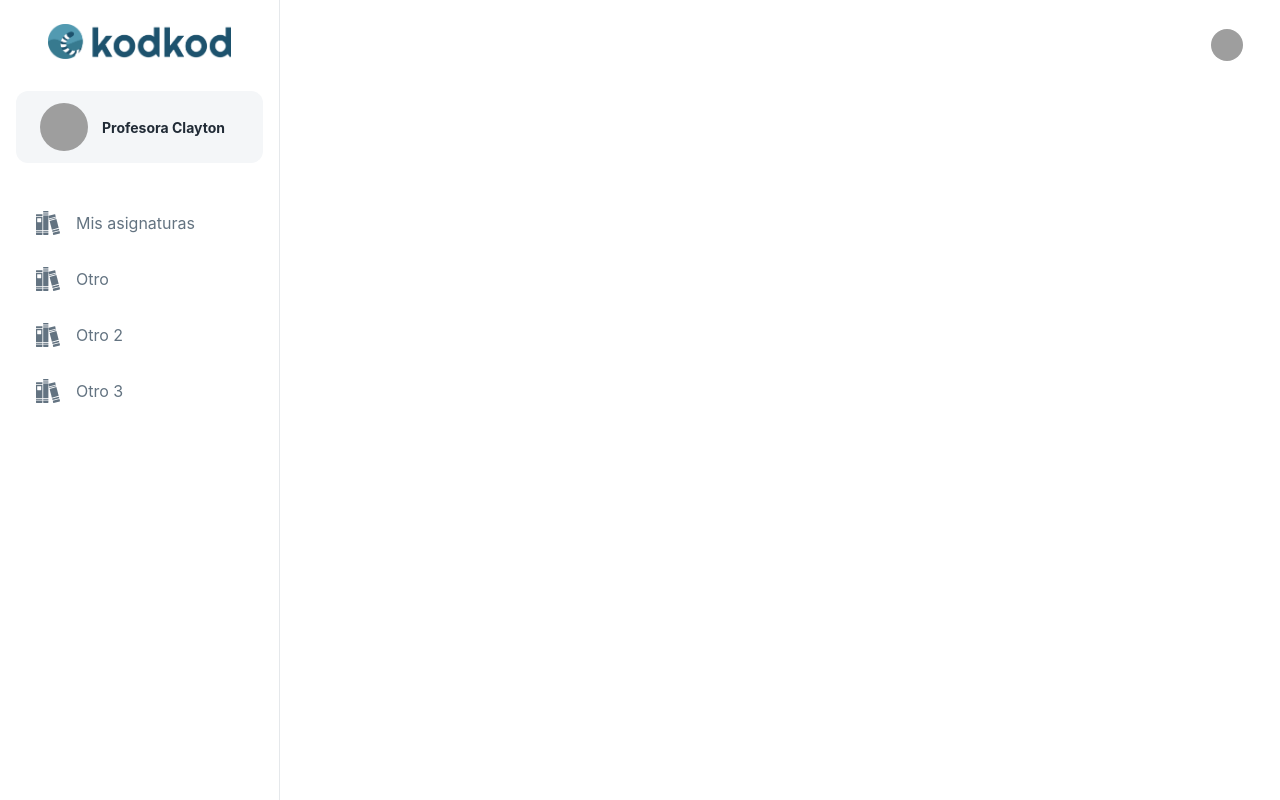
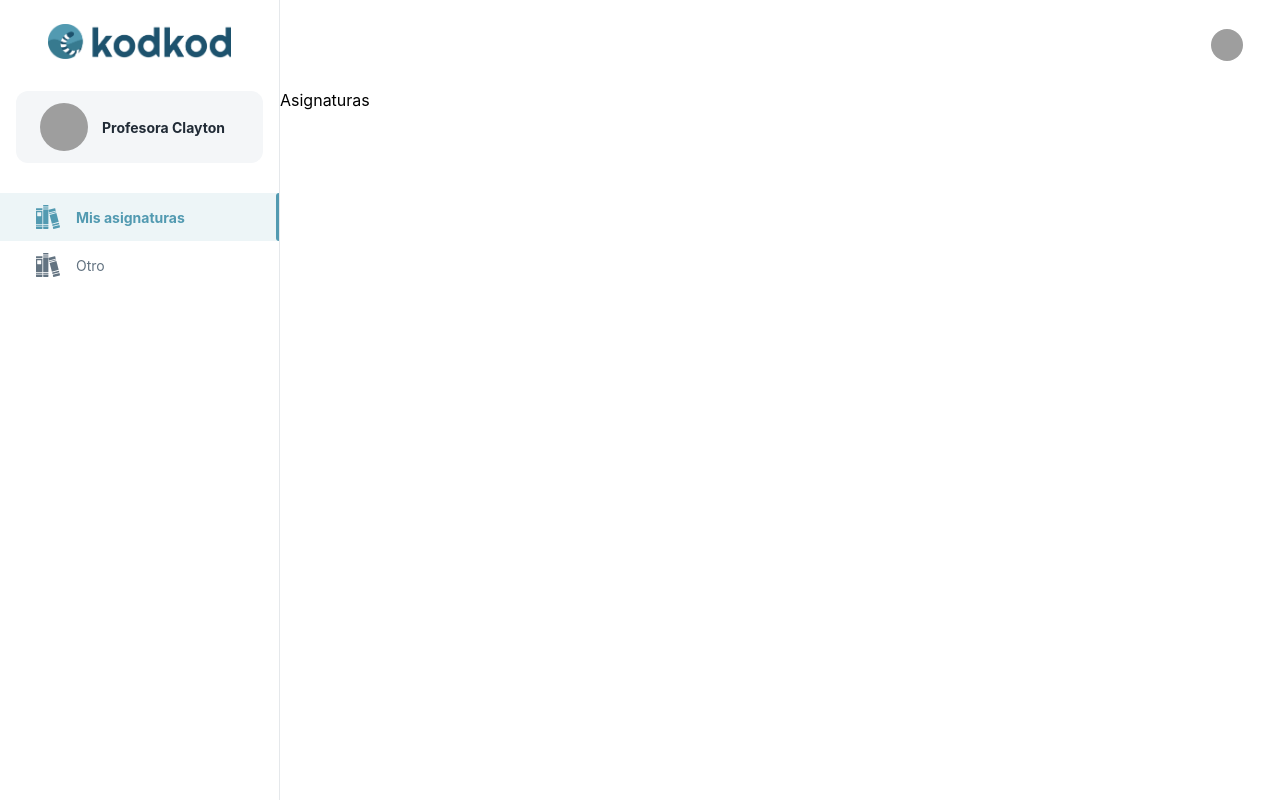
Before and after one commit to awla-team/kodkod-front, a React (Create React App) app: page /app/asignaturas in a window 1280 px wide. Built offline with nearby package versions, Linux system fonts and the light colour scheme; grey boxes are pictures that could not be loaded.

Commit message:
add react router

```diff
--- a/src/App.js
+++ b/src/App.js
@@ -1,3 +1,5 @@
+import { lazy } from 'react';
+import { Outlet } from "react-router-dom";
 import styled from 'styled-components';
 import SideNav from './components/SideNav';
 import Header from './components/Header';
@@ -13,9 +15,17 @@ const ContentContainer = styled.div`
   display: flex;
   min-height: 100%;
   flex: 1;
+  position: relative;
+`;
+
+const HeaderContainer = styled.div`
+  position: absolute;
+  width: 100%;
 `;
 
 const Content = styled.div`
+  width: 100%;
+  padding-top: 90px;
 `;
 
 const App = () => {
@@ -23,8 +33,11 @@ const App = () => {
     <MainContainer>
       <SideNav />
       <ContentContainer>
-        <Header />
+        <HeaderContainer>
+          <Header />
+        </HeaderContainer>
         <Content>
+          <Outlet />
         </Content>
       </ContentContainer>
     </MainContainer>
--- a/src/components/Header.js
+++ b/src/components/Header.js
@@ -45,7 +45,7 @@ const Header = ({}) => {
         </IconButton>
         <Menu
           anchorEl={anchorEl}
-          open={anchorEl}
+          open={!!anchorEl}
           onClose={handleClose}
           onClick={handleClose}
           transformOrigin={{ horizontal: 'right', vertical: 'top' }}
--- a/src/components/SideNav.js
+++ b/src/components/SideNav.js
@@ -1,5 +1,6 @@
-import React from 'react';
+import React, { useState, useEffect } from 'react';
 import styled from 'styled-components';
+import { useLocation, Link } from "react-router-dom";
 import logo from '../assets/images/logo-big.png';
 import { ReactComponent as BooksSVG} from '../assets/images/books.svg';
 import UserInfo from './UserInfo';
@@ -25,30 +26,36 @@ const Logo = styled.img`
   width: 100%;
 `;
 
-const PageElement = ({ icon, name }) => (
-  <li>
+const PageElement = ({ icon, name, url, selected }) => (
+  <li className={selected ? 'is-selected' : ''}>
+    <Link to={url}>
         {icon}
         <span>{name}</span>
+    </Link>
   </li>
 );
 
-const PageList = ({ className, pages = [] }) => (
+const PageList = ({ className, pages = [], selected }) => (
   <ul className={className}>
-     {pages.map((page) => <PageElement name={page.name} icon={page.icon} />)}
+     {Object.entries(pages).map((entry) => <PageElement key={entry[0]} selected={selected === entry[0]} name={entry[1].name} icon={entry[1].icon} url={entry[0]} />)}
   </ul>
 );
 
 const StyledPageList = styled(PageList)`
-  color: rgb(99, 115, 129);
   list-style-type: none;
   padding: 0px;
-  li {
-    padding: 16px 0px 16px 36px;
+  font-size: 14px;
+  a {
+    color: rgb(99, 115, 129);
+    text-decoration: none;
     display: flex;
     align-items: center;
+    padding: 12px 0px 12px 36px;
+
     &:hover {
       background: rgba(145, 158, 171, 0.08);
     }
+
     svg {
       fill: rgb(99, 115, 129);
       height: 24px;
@@ -56,28 +63,50 @@ const StyledPageList = styled(PageList)`
       margin-right: 16px;
     }
   }
+
+  .is-selected {
+    background-color: rgba(82, 154, 177, 0.1);
+    position: relative;
+    font-weight: bold;
+    a {
+      color: rgba(82, 154, 177, 1);
+      svg {
+        fill: rgba(82, 154, 177, 1);
+      }
+    }
+    :after {
+      content: '';
+      position: absolute;
+      height: 100%;
+      width: 3px;
+      border-radius: 4px 0px 0px 4px;
+      background-color: rgba(82, 154, 177, 1);
+      top: 0;
+      right: 0;
+    }
+  }
 `;
 
-const pages = [
-  {
+const pages = {
+  '/app/asignaturas': {
     name: 'Mis asignaturas',
     icon: <BooksSVG />,
   },
-  {
+  '/app/otro': {
     name: 'Otro',
     icon: <BooksSVG />,
-  },
-  {
-    name: 'Otro 2',
-    icon: <BooksSVG />,
-  },
-  {
-    name: 'Otro 3',
-    icon: <BooksSVG />,
-  },
-];
+  }
+};
 
-const SideNav = ({}) => (
+const SideNav = ({}) => {
+  const location = useLocation();
+  const [selected, setSelected] = useState(location.pathname);
+
+  useEffect(() => {
+    setSelected(location.pathname);
+  }, [location]);
+
+  return (
     <Container>
       <LogoContainer>
         <Logo src={logo} />
@@ -85,9 +114,10 @@ const SideNav = ({}) => (
       <UserInfoContainer>
         <UserInfo />
       </UserInfoContainer>
-    <StyledPageList pages={pages}>
+      <StyledPageList pages={pages} selected={selected}>
       </StyledPageList>
     </Container>
   );
+};
 
 export default SideNav;
--- a/src/index.js
+++ b/src/index.js
@@ -1,12 +1,24 @@
-import React from 'react';
+import React, { lazy, Suspense } from 'react';
 import { render } from "react-dom";
+import { Outlet, BrowserRouter, Routes, Route, Navigate } from "react-router-dom";
 import './index.css';
 import App from './App';
 import reportWebVitals from './reportWebVitals';
 
+const Asignaturas = lazy(() => import('./pages/Asignaturas'));
+
 render(
   <React.StrictMode>
-    <App />
+    <Suspense fallback={<div>Cargando...</div>}>
+      <BrowserRouter>
+        <Routes>
+          <Route path="/app" element={<App />}>
+            <Route path="asignaturas" element={<Asignaturas />} />
+          </Route>
+          <Route path="/" element={<Navigate replace to="/app" />} />
+        </Routes>
+      </BrowserRouter>
+    </Suspense>
   </React.StrictMode>,
   document.getElementById('root')
 );
--- /dev/null
+++ b/src/pages/Asignaturas.js
@@ -0,0 +1,7 @@
+import React from 'react';
+
+const Asignaturas = ({}) => (
+  <div>Asignaturas</div>
+);
+
+export default Asignaturas;
```
Lines whose indentation alone changed are shown as unchanged.
